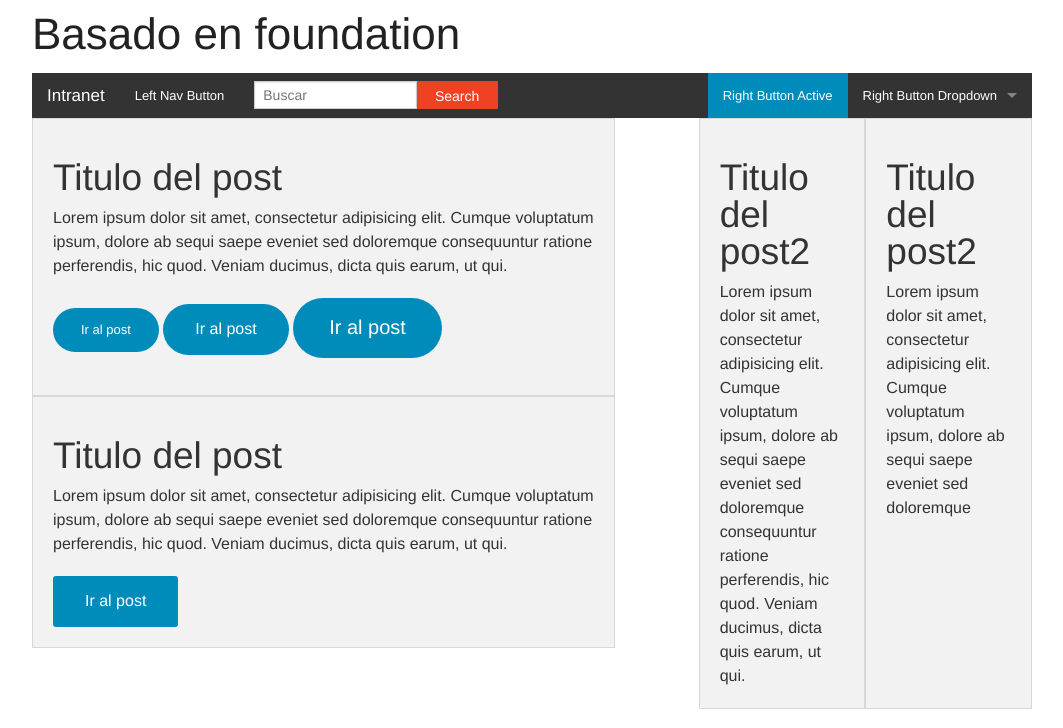
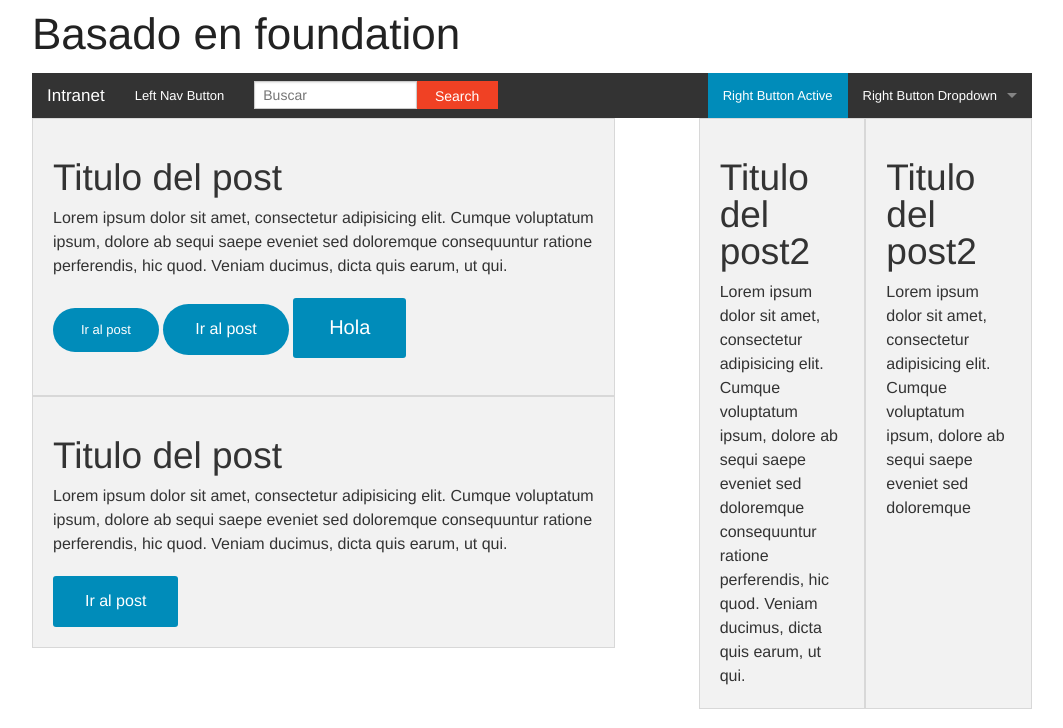
Before and after one commit to mamanzano/Front, a plain HTML site: page Index.html in a window 1280 px wide. Shown: the top 728 px of the page, without its empty margins (108-1171 px from the left). Drawn offline with Linux system fonts and the light colour scheme.

Commit message:
diseño desktop

```diff
--- a/Index.html
+++ b/Index.html
@@ -57,7 +57,7 @@
         </p>
         <a class='button small radius round' href="">Ir al post</a>
         <a class='button medium radius round' href="">Ir al post</a>
-        <a class='button large radius round' href="">Ir al post</a>
+        <a class='button large radius' href="">Hola</a>
       </article>
       <article class="row panel">
         <p>
```
